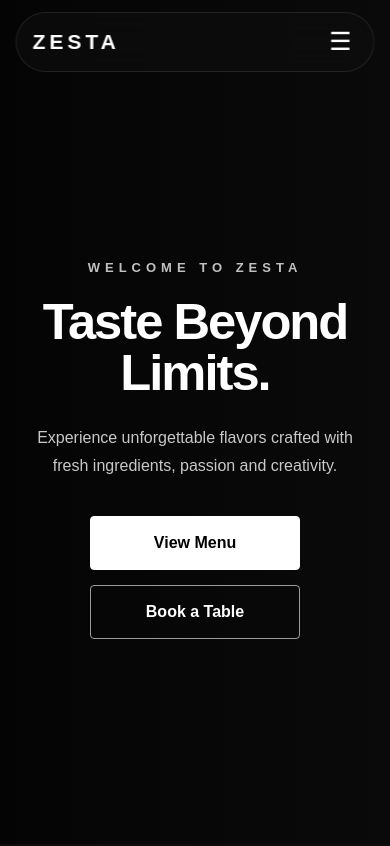
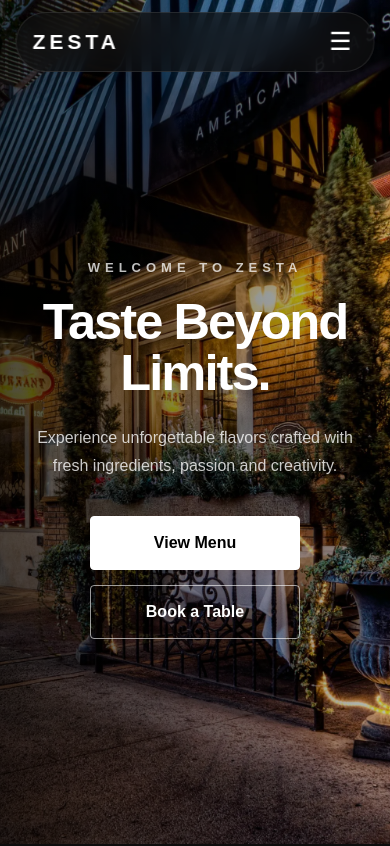
Before and after one commit to ironman07tonystark07-droid/Zesta-Restaurant, a plain HTML site: page index.html in a window 390 px wide. Shown: the top 846 px of the page. Drawn offline with Linux system fonts and the light colour scheme.

Commit message:
Add files via upload

```diff
--- a/style.css
+++ b/style.css
@@ -206,7 +206,7 @@ body {
             rgba(0, 0, 0, 0.65) 45%,
             rgba(0, 0, 0, 0.25) 100%
         ),
-        url("images/Zesta-Restaurant.webp");
+        url("images/hero.webp");
 
     background-size: cover;
     background-position: center;
@@ -1414,7 +1414,7 @@ body {
             rgba(0, 0, 0, 0.45) 50%,
             rgba(0, 0, 0, 0.25) 100%
         ),
-        url("images/Zesta-Restaurant.webp");
+        url("images/hero.webp");
 
     background-size: cover;
     background-position: center;
```
